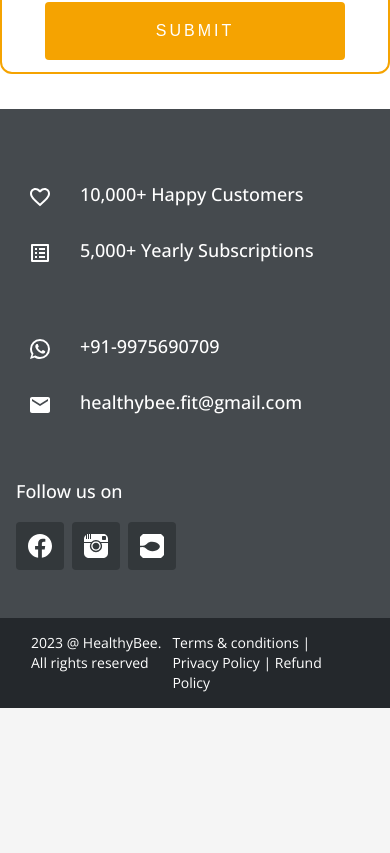
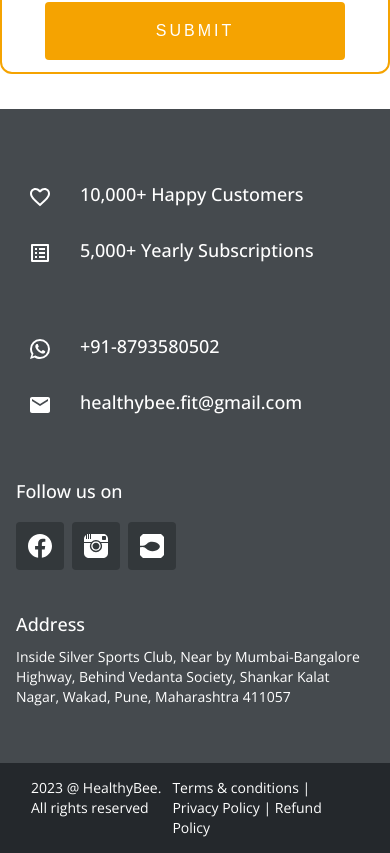
Before and after one commit to healthybee/healthybee-web-new, a React (Create React App) app: page /subscription-plans in a window 390 px wide. Shown: the part 1441-2294 px from the top of the page. Before the commit the page ends 2149 px from the top, so only its background shows below. Built offline with nearby package versions, Linux system fonts and the light colour scheme.

Commit message:
address and mobile number updated

```diff
--- a/src/logged_out/components/footer/Footer.js
+++ b/src/logged_out/components/footer/Footer.js
@@ -81,8 +81,8 @@ const styles = (theme) => ({
 const infos = [
   {
     icon: <WhatsAppIcon />,
-    description: '+91-9975690709',
-    href: 'https://wa.me/919975690709',
+    description: '+91-8793580502',
+    href: 'https://wa.me/8793580502',
   },
   {
     icon: <MailIcon />,
@@ -208,6 +208,29 @@ function Footer(props) {
               ))}
             </Box>
           </Grid>
+          <Grid item xs={12} md={6} lg={4}>
+            <Box display="flex" mb={1} style={{ alignItems: 'baseline' }}>
+              {/* <Box mr={2}>
+                <IconButton className={classes.infoIcon} tabIndex={-1}>
+                  <FavoriteBorderIcon />
+                </IconButton>
+              </Box> */}
+              <Box display="flex" flexDirection="column">
+                <Typography variant="h6" className="text-white">
+                  Address
+                </Typography>
+              </Box>
+            </Box>
+            <Box display="flex" mb={1} style={{ alignItems: 'baseline' }}>
+              <Box display="flex" flexDirection="column">
+                <Typography variant="h7" className="text-white">
+                  Inside Silver Sports Club, Near by Mumbai-Bangalore Highway,
+                  Behind Vedanta Society, Shankar Kalat Nagar, Wakad, Pune,
+                  Maharashtra 411057
+                </Typography>
+              </Box>
+            </Box>
+          </Grid>
         </Grid>
       </div>
       <div
```
